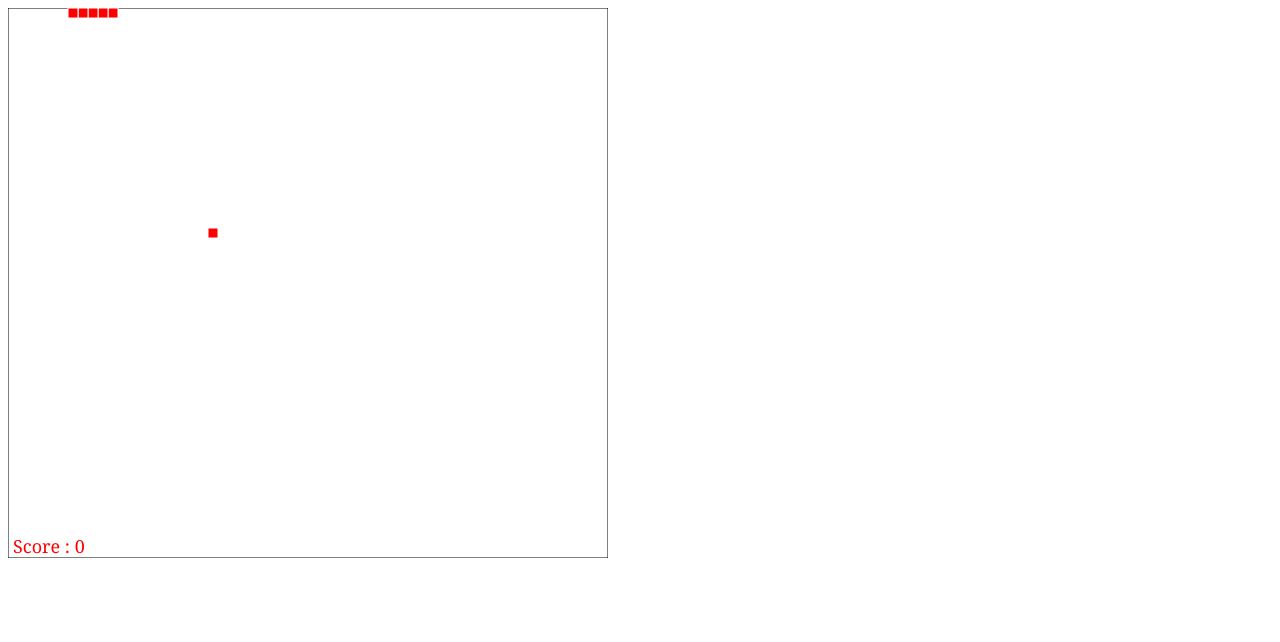
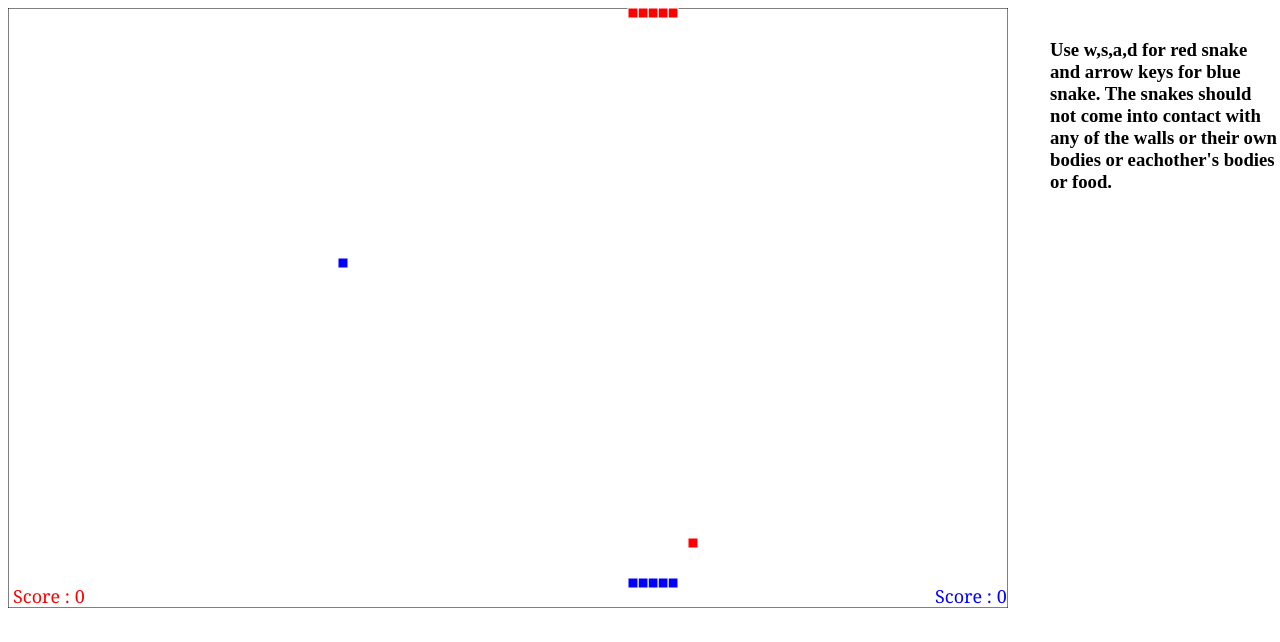
Before and after one commit to maaverik/Snake, a plain HTML site: page index.html in a window 1280 px wide. Drawn offline with nearby package versions, Linux system fonts and the light colour scheme.

Commit message:
Made two-player version

```diff
--- a/index.html
+++ b/index.html
@@ -2,14 +2,15 @@
 
 <html>
 	<head>
-		<title> Two-player snake</title>
+		<title> Snake</title>
 		<!-- Jquery -->
 		<script src = "http://ajax.googleapis.com/ajax/libs/jquery/1.7.1/jquery.min.js" type="text/javascript"></script>
 
 	</head>
 
 	<body>
-		<canvas id = "canvas" width = "600" height = "550"> </canvas>
-		<script src = "script.js" type = "text/javascript"> </script>
+		<canvas  id = "canvas" width = "1000" height = "600"> </canvas>
+		<h3 style="position: absolute; left:1050; top:20;">Use w,s,a,d for red snake and arrow keys for blue snake. The snakes should not come into contact with any of the walls or their own bodies or eachother's bodies or food.</h3>
+		<script src = "two-player.js" type = "text/javascript"> </script>
 	</body>
 </html>
--- a/script.js
+++ b/one-player.js
@@ -1,11 +1,15 @@
 $(document).ready(function(){
-	// var temp = $(document).height();
-	// $("#canvas").attr("height", temp  - 50);
-	// temp 	 = $(document).width();
-	// $("#canvas").attr("width", temp - 50);
+	// var temp1 = $(window).height();
+	// console.log("height = " + temp1);
+	// $("#canvas").attr("height", 500);
+	// var temp2 	 = $(window).width();
+	// console.log("width = " + temp2);
+	// $("#canvas").attr("width", 700);
 
 	var h      = $("#canvas").height();
+	//console.log(h);
 	var w      = $("#canvas").width();
+	//console.log(w);
 	var ctx    = ($("#canvas")[0]).getContext("2d");
 
 	var cellwidth = 10;
@@ -73,13 +77,14 @@ $(document).ready(function(){
 
 		// Handle getting food
 
+		var tail;
 		if(x === food.x && y === food.y){
-			var tail = {x : x, y: y};
+			tail = {x : x, y: y};
 			createFood();
 			score++;
 		}
 		else{
-			var tail = snake.pop();
+			tail = snake.pop();
 			tail.x = x;
 			tail.y = y;
 		}
@@ -92,6 +97,7 @@ $(document).ready(function(){
 		}
 		paint_cell(food);
 		ctx.font = "18px Georgia";
+		ctx.fillStyle = "blue";
 		ctx.fillText("Score : " + score, 5, h - 5);
 	}
 
--- /dev/null
+++ b/two-player.js
@@ -0,0 +1,237 @@
+$(document).ready(function(){
+	// var temp1 = $(window).height();
+	// console.log("height = " + temp1);
+	// $("#canvas").attr("height", 500);
+	// var temp2 	 = $(window).width();
+	// console.log("width = " + temp2);
+	// $("#canvas").attr("width", 700);
+
+	var h          = $("#canvas").height();
+	var w          = $("#canvas").width();
+	var ctx        = ($("#canvas")[0]).getContext("2d");
+	var cellwidth  = 10;
+	var initLength = 5;
+	var food1;
+	var food2;
+	var score1;
+	var score2;
+	var dir1;
+	var dir2;
+	var snake1;
+	var snake2;
+
+	function newgame(option){
+		console.log("newgame");
+		if(option === 1){
+			dir1 = "right";
+			score1 = 0;
+			snake1 = [];
+			ctx.fillStyle = "blue";
+			createSnake(1);
+			createFood(1);
+		}
+		else if(option === 2){
+			dir2 = "right";
+			score2 = 0;
+			snake2 = [];
+			ctx.fillStyle = "blue";
+			createSnake(2);
+			createFood(2);
+		}
+		else{
+			dir1 = "right";
+			score1 = 0;
+			snake1 = [];
+			ctx.fillStyle = "blue";
+			createSnake(1);
+			createFood(1);
+
+			dir2 = "right";
+			score2 = 0;
+			snake2 = [];
+			ctx.fillStyle = "blue";
+			createSnake(2);
+			createFood(2);
+		}
+
+		if(typeof game_loop != "undefined")
+			clearInterval(game_loop);
+		game_loop = setInterval(draw, 80);
+	}
+
+	function createFood(option){
+		if(option === 1){
+			food1 = {
+				x : Math.round(Math.random() * w/cellwidth),
+				y : Math.round(Math.random() * h/cellwidth)
+			};
+		}
+		else if (option === 2){
+			food2 = {
+				x : Math.round(Math.random() * w/cellwidth),
+				y : Math.round(Math.random() * h/cellwidth)
+			};
+		}
+	}
+
+	function createSnake(option){
+		if(option === 1){
+			for(var i = initLength - 1; i >= 0; i--){
+				snake1.push({x : i, y : 0});
+			}
+		}
+		else if(option === 2){
+			for(var i = initLength - 1; i >= 0; i--){
+				snake2.push({x : i, y : h/cellwidth - 3});
+			}
+		}
+	}
+
+	function draw(){
+		//console.log("draw");
+		ctx.fillStyle = "white";
+		ctx.fillRect(0, 0, w, h);
+		ctx.strokeStyle = "black";
+		ctx.strokeRect(0, 0, w, h);
+
+		// For movement, pop out the tail and place it in front of the current head cell
+
+		// snake 1
+
+		var x = snake1[0].x;
+		var y = snake1[0].y;
+		console.log("1: " + x);
+		console.log("1: " + y);
+
+		if(dir1 === "right")
+			x++;
+		else if(dir1 === "left")
+			x--;
+		else if(dir1 === "up")
+			y--;
+		else if(dir1 === "down")
+			y++;
+
+		// Handle collisions with walls and body
+
+		if(x === -1 || x === w/cellwidth || y === -1 || y === h/cellwidth || check_collision(x, y, snake1) || check_collision(x, y, snake2) || (x === food2.x && y === food2.y)){
+			newgame(1);
+			return;
+		}
+
+		// Handle getting food
+
+		var tail;
+		if(x === food1.x && y === food1.y){
+			tail = {x : x, y: y};
+			createFood(1);
+			score1++;
+		}
+		else{
+			tail = snake1.pop();
+			tail.x = x;
+			tail.y = y;
+		}
+
+		snake1.unshift(tail);
+
+
+		// snake 2
+
+		x = snake2[0].x;
+		y = snake2[0].y;
+
+		if(dir2 === "right")
+			x++;
+		else if(dir2 === "left")
+			x--;
+		else if(dir2 === "up")
+			y--;
+		else if(dir2 === "down")
+			y++;
+
+		// Handle collisions with walls and body
+
+		if(x === -1 || x === w/cellwidth || y === -1 || y === h/cellwidth || check_collision(x, y, snake2) || check_collision(x, y, snake1) || (x === food1.x && y === food1.y)){
+			newgame(2);
+			return;
+		}
+
+		// Handle getting food
+
+		if(x === food2.x && y === food2.y){
+			tail = {x : x, y: y};
+			createFood(2);
+			score2++;
+		}
+		else{
+			tail = snake2.pop();
+			tail.x = x;
+			tail.y = y;
+		}
+
+		snake2.unshift(tail);
+
+		ctx.fillStyle = "red";
+
+		for(var i = 0; i < snake1.length; i++){
+			var cell1 = snake1[i];
+			paint_cell(cell1);
+		}
+		paint_cell(food1);
+		ctx.font = "18px Georgia";
+		ctx.fillText("Score : " + score1, 5, h - 5);
+
+		ctx.fillStyle = "blue";
+
+		for(var i = 0; i < snake2.length; i++){
+			var cell2 = snake2[i];
+			paint_cell(cell2);
+		}
+		paint_cell(food2);
+		ctx.font = "18px Georgia";
+		ctx.fillText("Score : " + score2, w - 73, h - 5);
+	}
+
+	function paint_cell(cell){
+		x = cell.x;
+		y = cell.y;
+		ctx.fillRect(x*cellwidth, y*cellwidth, cellwidth, cellwidth);
+		ctx.strokeStyle = "white";
+		ctx.strokeRect(x*cellwidth, y*cellwidth, cellwidth, cellwidth);
+	}
+
+	function check_collision(x, y, array){
+		for(var i = 0; i < array.length; i++){
+			if(array[i].x == x && array[i].y == y)
+			 return true;
+		}
+		return false;
+	}
+
+	// Keypress handler
+
+	$(document).keydown(function(e){
+		var key = e.which;
+		if(key == "37" && dir2 != "right")
+			dir2 = "left";
+		else if(key == "38" && dir2 != "down")
+		 	dir2 = "up";
+		else if(key == "39" && dir2 != "left")
+			dir2 = "right";
+		else if(key == "40" && dir2 != "up")
+			dir2 = "down";
+
+		if(key == "65" && dir1 != "right")
+			dir1 = "left";
+		else if(key == "87" && dir1 != "down")
+		 	dir1 = "up";
+		else if(key == "68" && dir1 != "left")
+			dir1 = "right";
+		else if(key == "83" && dir1 != "up")
+			dir1 = "down";
+	});
+
+	newgame(0);
+
+});
```
